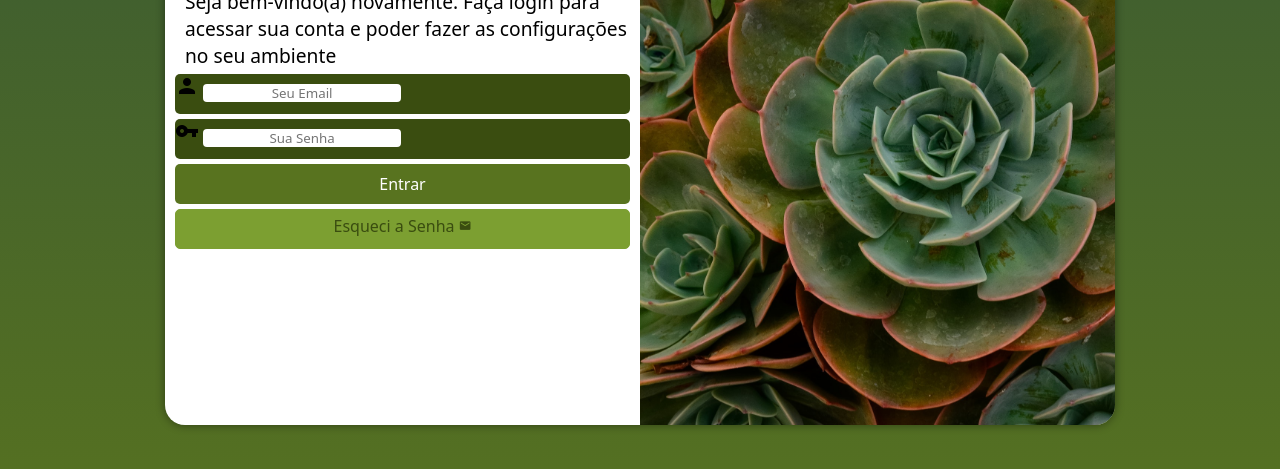
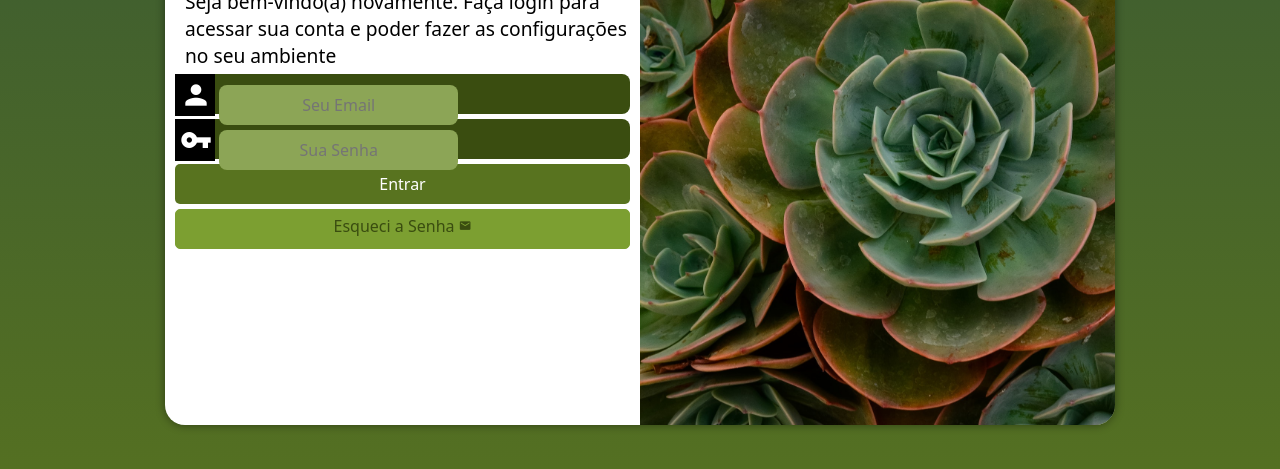
Before and after one commit to ThamirisAlbuquerque/projeto-login, a plain HTML site: page index.html in a window 1280 px wide. Shown: the part 225-694 px from the top of the page. Drawn offline with Linux system fonts and the light colour scheme.

Commit message:
atualização do Projeto login

```diff
--- a/estilos/style.css
+++ b/estilos/style.css
@@ -69,12 +69,30 @@ form> div.campo{
     display: block;
     width: 100%;
     height: 40px;
-    border-radius: 5px;
+    border-radius: 8px;
     margin: 5px 0px;
 }
 
 div.campo > label{
     display: none;
+}
+div.campo> i{
+    color: white;
+    background-color: black;
+    font-size: 2em;
+    width: 40px;
+    padding: 5px;
+}
+
+div.campo>input{
+    background-color: #8ca556;
+    font-size: 1em;
+    width:calc(100% -42px);
+    height: 100%;
+    border-radius: 8px;
+    padding: 4px;
+
+
 }
 
 input {
```
